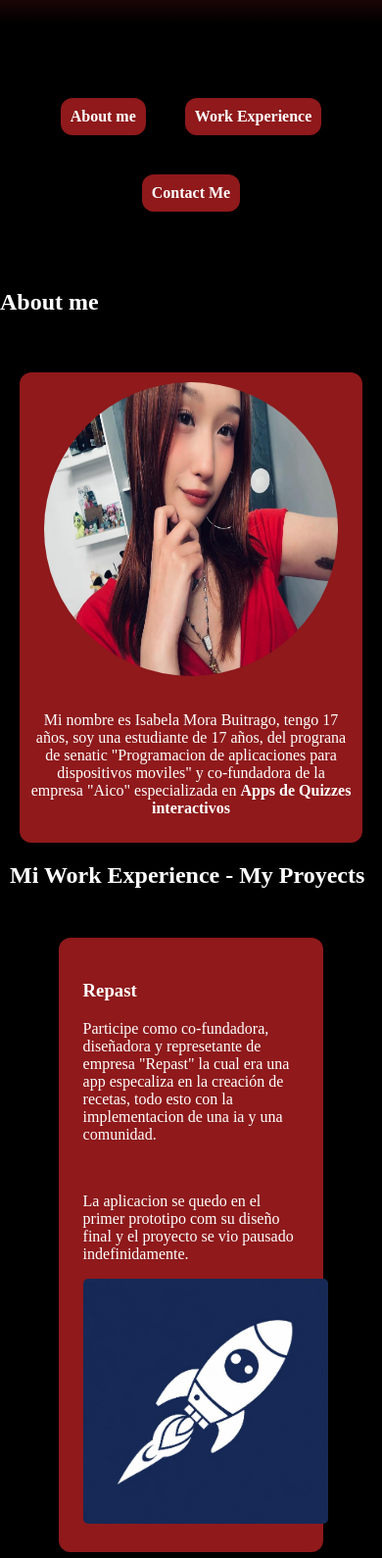
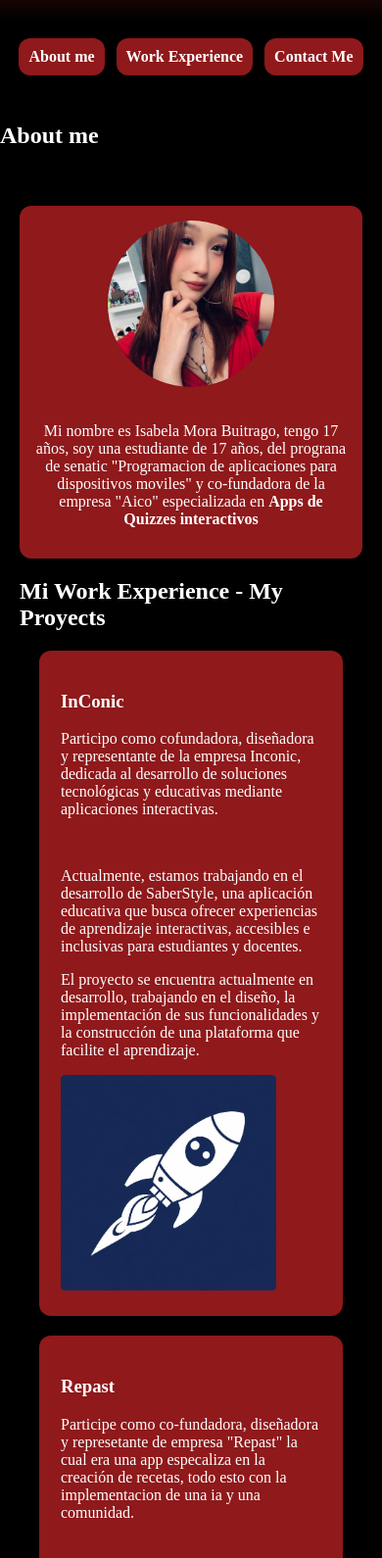
Before and after one commit to morabuitragoisabela-stack/portafolio, a plain HTML site: page index.html in a window 390 px wide. Shown: the part 110-1700 px from the top of the page at 98% size. Drawn offline with Linux system fonts and the light colour scheme.

Commit message:
commit final

```diff
--- a/index.html
+++ b/index.html
@@ -29,9 +29,10 @@
     <h2><b>Mi Work Experience - My Proyects</b></h2>
         <div id="recuadros">
             <div id="proyecto">
-                <h3><d>Repast</d></h3>
-                <p>Participe como co-fundadora, diseñadora y represetante de empresa "Repast" la cual era una app especaliza en la creación de recetas, todo esto con la implementacion de una ia y una comunidad.</p><br>
-                <p>La aplicacion se quedo en el primer prototipo com su diseño final y el proyecto se vio pausado indefinidamente.</p>
+                <h3><d>InConic</d></h3>
+                <p>Participo como cofundadora, diseñadora y representante de la empresa Inconic, dedicada al desarrollo de soluciones tecnológicas y educativas mediante aplicaciones interactivas.</p><br>
+                <p>Actualmente, estamos trabajando en el desarrollo de SaberStyle, una aplicación educativa que busca ofrecer experiencias de aprendizaje interactivas, accesibles e inclusivas para estudiantes y docentes.</p>
+                <p>El proyecto se encuentra actualmente en desarrollo, trabajando en el diseño, la implementación de sus funcionalidades y la construcción de una plataforma que facilite el aprendizaje.</p>
                 <img src="imagenes/Aico.jpg">
             </div>
             <div id="proyecto">
--- a/style.css
+++ b/style.css
@@ -1,110 +1,86 @@
-header
-{
+header {
     background: linear-gradient(180deg, #8F191B 0%, #000000 100%);
-    padding: 2%;
+    padding: 1.5%;
     color: white;
     text-align: center;
     margin: 0%;
     font-size: x-large;
-    font-family:'Times New Roman', Times, serif;
+    font-family: 'Times New Roman', Times, serif;
 }
-nav ul
-{
+
+nav ul {
     list-style: none;
-    padding-top: 0%;
-    padding: 10%;
+    padding: 25px 0 35px;
+    margin: 0;
     display: flex;
     justify-content: center;
+    align-items: center;
     flex-wrap: wrap;
+    gap: 20px;
     scroll-behavior: smooth;
 }
-nav ul li
-{
+
+nav ul li {
     display: inline;
-    margin: 0px 30px;
+    margin: 0;
     background-color: #8F191B;
     border-radius: 12px;
     padding: 10px;
 }
-nav ul li a
-{
+
+nav ul li a {
     color: white;
     text-decoration: none;
     font-weight: bold;
     transition: background-color 0.3s, color 0.3s;
 }
 
-body
-{ background-color: black;
+body {
+    background-color: black;
     color: white;
     margin: 0px;
     padding: 0%;
+}
 
-}
 #1 {
     scroll-margin-top: 50px;
     padding: 30px 8%;
     margin: 10px;
 }
 
-#Aboutme img
-{
-    width: 300px;
-    height: 300px;
+#Aboutme img {
+    width: 210px;
+    height: 210px;
     float: left;
     border-radius: 50%;
+    object-fit: cover;
 }
-#Aboutme
-{
+
+#Aboutme {
     border-color: white;
     color: white;
-    background-color: rgb(0, 0, 0);
+    background-color: #8F191B;
     align-items: center;
     text-align: center;
     gap: 20px;
     display: flex;
     margin: 20px;
-    background-color: #8F191B;
     border-radius: 12px;
-    padding: 10px;
+    padding: 12px 18px;
+    box-sizing: border-box;
 }
-@media (max-width: 768px)
-{
-    nav ul li
-    {
-        flex-direction: column;
-        text-align: center;
-    }
-    nav ul li
-    {
-        margin: 20px;
-    }
-    #Aboutme {
-        flex-direction: column;
-        align-items: center;
-    }
-    #recuadros {
-        flex-direction: column;
-        align-items: center;
-    }
 
-    #proyecto {
-        box-sizing: border-box;
-        width: 100%;
-    }
-    #contacto {
-        flex-direction: column;
-        align-items: center;
-    }
+#myworkexperience {
+    margin: 20px;
 }
-#myworkexperience {
-    margin: 10px;
-}
+
 #recuadros {
-    padding: 30px 8%;
+    padding: 0;
     margin: 20px;
     display: flex;
-    gap: 30px;
+    gap: 22px;
+    justify-content: center;
+    align-items: stretch;
 }
 
 #proyecto {
@@ -113,23 +89,85 @@ body
     justify-content: center;
     align-items: center;
     border-radius: 12px;
-    padding: 25px;
-    gap: 25;
+    padding: 22px;
+    gap: 20px;
+    flex: 1;
+    max-width: 420px;
+    min-width: 0;
+    box-sizing: border-box;
 }
+
 #recuadros img {
-    width: 250px;
-    height: 250px;
+    width: 100%;
+    max-width: 220px;
+    height: auto;
+    aspect-ratio: 1 / 1;
+    object-fit: contain;
     border-radius: 2%;
 }
+
 footer {
     align-items: center;
 }
+
 #contacto {
     display: flex;
     background-color: #8F191B;
     border-radius: 12px;
-    gap: 30px;
+    gap: 45px;
     text-align: center;
-    padding-bottom: 10px;
+    padding: 15px;
+    text-decoration: none;
+    justify-content: center;
+    align-items: center;
+    margin: 20px;
+    box-sizing: border-box;
+}
+
+#contacto a {
+    color: white;
     text-decoration: none;
 }
+
+@media (max-width: 768px) {
+
+    nav ul {
+        flex-direction: row;
+        text-align: center;
+        gap: 12px;
+        padding: 18px 0 28px;
+    }
+
+    nav ul li {
+        margin: 0;
+    }
+
+    #Aboutme {
+        flex-direction: column;
+        align-items: center;
+        padding: 15px;
+    }
+
+    #Aboutme img {
+        width: 170px;
+        height: 170px;
+    }
+
+    #recuadros {
+        flex-direction: column;
+        align-items: center;
+        gap: 20px;
+    }
+
+    #proyecto {
+        width: 100%;
+        max-width: 100%;
+    }
+
+    #contacto {
+        flex-direction: column;
+        align-items: center;
+        gap: 12px;
+        padding: 18px;
+    }
+}
```
